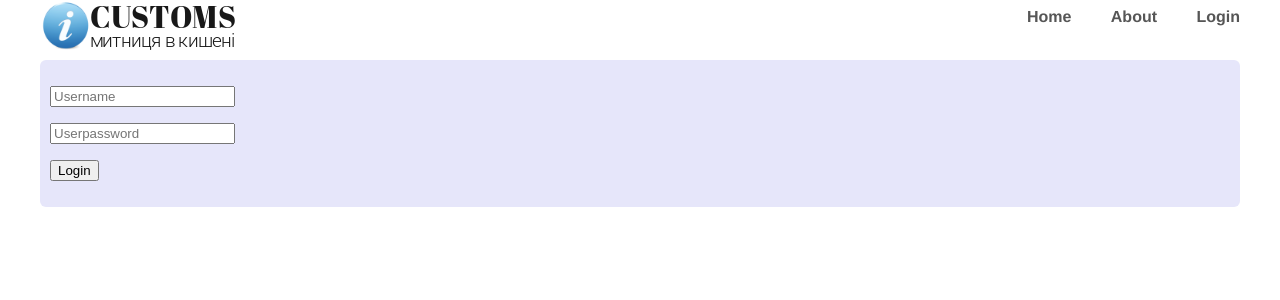
After one commit to agmorev/fwebsite, a Flask app: page /login in a window 1280 px wide. The commit adds this page. Shown: the top 300 px of the page. Run offline with Flask 2, Linux system fonts and the light colour scheme.

Commit message:
Add Login page and form

```diff
--- a/app.py
+++ b/app.py
@@ -1,4 +1,4 @@
-from flask import Flask, render_template
+from flask import Flask, render_template, request
 
 app = Flask(__name__)
 
@@ -6,9 +6,15 @@ app = Flask(__name__)
 def index():
     return render_template('index.html')
 
-@app.route('/about/')
+@app.route('/about')
 def about():
     return render_template('about.html')
 
+@app.route('/login', methods=["GET", "POST"])
+def login():
+    username = request.form.get("username")
+    userpassword = request.form.get("userpassword")
+    return render_template('login.html', username=username, userpassword=userpassword)
+
 if __name__ == '__main__':
     app.run(debug=True)
--- a/static/css/main.css
+++ b/static/css/main.css
@@ -34,7 +34,7 @@ header h1.logo:hover {
 }
 
 div.index {
-    padding: 10px 0 30px 0;
+    padding: 10px 0 10px 10px;
     background-color: #E6E6FA;
     -webkit-border-radius: 6px;
     -moz-border-radius: 6px;
@@ -42,7 +42,15 @@ div.index {
 }
 
 div.about {
-    padding: 10px 0 30px 0;
+    padding: 10px 0 10px 10px;
+    background-color: #E6E6FA;
+    -webkit-border-radius: 6px;
+    -moz-border-radius: 6px;
+    border-radius: 6px;
+}
+
+div.login {
+    padding: 10px 0 10px 10px;
     background-color: #E6E6FA;
     -webkit-border-radius: 6px;
     -moz-border-radius: 6px;
--- a/templates/layout.html
+++ b/templates/layout.html
@@ -13,6 +13,7 @@
                         <ul class="menu">
                             <li><a href="{{ url_for('index') }}">Home</a></li>
                             <li><a href="{{ url_for('about') }}">About</a></li>
+                            <li><a href="{{ url_for('login') }}">Login</a></li>
                         </ul>
                 </nav></strong>
             </div>
--- /dev/null
+++ b/templates/login.html
@@ -0,0 +1,10 @@
+{% extends "layout.html" %}
+{% block content %}
+<div class="login">
+    <form action="" method="post">
+        <p><input type="text" name="username" placeholder="Username"></p>
+        <p><input type="password" name="userpassword" placeholder="Userpassword"></p>
+        <p><button type="button" name="buttonlogin">Login</button></p>
+    </form>
+</div>
+{% endblock %}
```
